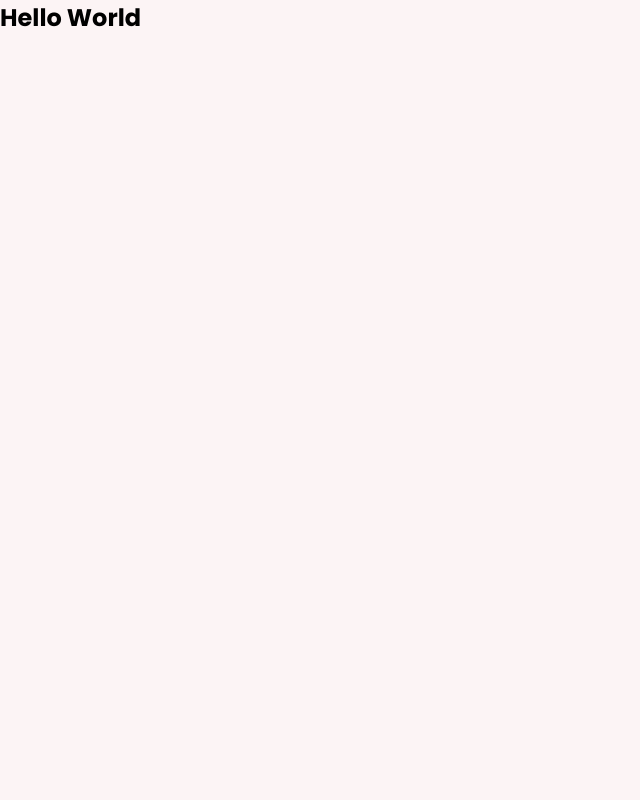
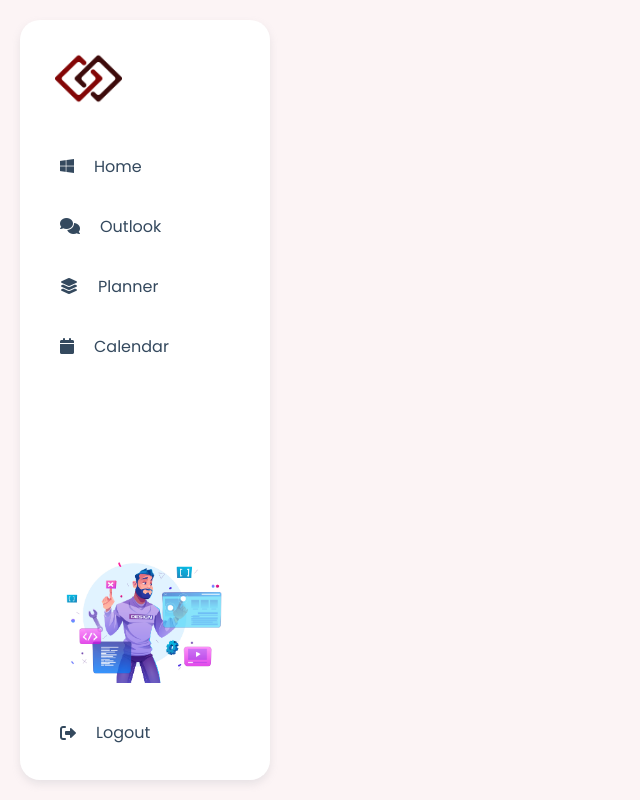
Before and after one commit to sary1/wework, a React (Create React App) app in the folder client/: page / in a window 1280 px wide. Shown: the whole page, without its empty margins (0-640 px from the left). Built offline with nearby package versions, Linux system fonts and the light colour scheme.

Commit message:
Web - Navbar frontend

```diff
--- a/client/public/index.html
+++ b/client/public/index.html
@@ -8,6 +8,13 @@
     <meta
       name="description"
       content="Web site created using create-react-app"
+    />
+    <link
+      rel="stylesheet"
+      href="https://cdnjs.cloudflare.com/ajax/libs/font-awesome/6.1.1/css/all.min.css"
+      integrity="sha512-KfkfwYDsLkIlwQp6LFnl8zNdLGxu9YAA1QvwINks4PhcElQSvqcyVLLD9aMhXd13uQjoXtEKNosOWaZqXgel0g=="
+      crossorigin="anonymous"
+      referrerpolicy="no-referrer"
     />
     <link rel="apple-touch-icon" href="%PUBLIC_URL%/logo192.png" />
     <link rel="manifest" href="%PUBLIC_URL%/manifest.json" />
--- a/client/src/App.js
+++ b/client/src/App.js
@@ -1,9 +1,10 @@
+import Profile from "./pages/Profile";
 import "./App.scss";
 
 function App() {
   return (
     <div className="App">
-      <h2>Hello World</h2>
+      <Profile />
     </div>
   );
 }
--- /dev/null
+++ b/client/src/components/Navbar/Navbar.scss
@@ -0,0 +1,74 @@
+.Navbar {
+  position: fixed;
+  width: 250px;
+  height: 95vh;
+  background: #fff;
+  margin: 20px;
+  border-radius: 20px;
+  box-shadow: rgba(149, 157, 165, 0.2) 0px 4px 8px;
+  overflow: hidden;
+  padding: 15px;
+  //   display: flex;
+  //   flex-direction: column;
+  display: grid;
+  grid-template-rows: 0.5fr 4fr 1fr 0.5fr;
+
+  &-logo {
+    margin: 10px;
+    padding-left: 10px;
+    cursor: pointer;
+    & img {
+      width: 35%;
+    }
+  }
+
+  &-routes {
+    &-item {
+      display: flex;
+      align-items: center;
+      color: #34495e;
+      margin: 15px;
+      cursor: pointer;
+      padding: 10px;
+      border-radius: 10px;
+      transition: all 0.15s ease-in-out;
+
+      &:hover {
+        color: #3498db;
+        background-color: hsla(204, 64%, 44%, 0.15);
+      }
+
+      &Brand {
+        &:nth-child(1) {
+          padding-right: 20px;
+        }
+      }
+    }
+  }
+
+  &-graphic {
+    margin: 10px;
+    cursor: pointer;
+    & img {
+      width: 100%;
+    }
+  }
+
+  &-logout {
+    display: flex;
+    align-items: center;
+    color: #34495e;
+    margin: 15px;
+    cursor: pointer;
+    max-height: 35px;
+    padding: 10px;
+    border-radius: 10px;
+    transition: all 0.15s ease-in-out;
+    align-self: flex-end;
+
+    &:hover {
+      color: #3498db;
+      background-color: hsla(204, 64%, 44%, 0.15);
+    }
+  }
+}
--- /dev/null
+++ b/client/src/components/Navbar/index.jsx
@@ -0,0 +1,42 @@
+import React from "react";
+import "./Navbar.scss";
+
+const Navbar = () => {
+  return (
+    <div className="Navbar">
+      <div className="Navbar-logo">
+        <img src="/images/company.png" alt="Company-Logo" />
+      </div>
+
+      <div className="Navbar-routes">
+        <div className="Navbar-routes-item Navbar-routes-home">
+          <i class="Navbar-routes-itemBrand fa-brands fa-windows"></i>
+          <p>Home</p>
+        </div>
+        <div className="Navbar-routes-item Navbar-routes-outlook">
+          <i class="Navbar-routes-itemBrand fa-solid fa-comments"></i>
+          <p>Outlook</p>
+        </div>
+        <div className="Navbar-routes-item Navbar-routes-planner">
+          <i class="Navbar-routes-itemBrand fa-solid fa-layer-group"></i>
+          <p>Planner</p>
+        </div>
+        <div className="Navbar-routes-item Navbar-routes-calendar">
+          <i class="Navbar-routes-itemBrand fa-solid fa-calendar"></i>
+          <p>Calendar</p>
+        </div>
+      </div>
+
+      <div className="Navbar-graphic">
+        <img src="/images/developer.jpg" alt="Developer-Graphic" />
+      </div>
+
+      <div className="Navbar-logout">
+        <i class="Navbar-routes-itemBrand fa-solid fa-right-from-bracket"></i>
+        <p>Logout</p>
+      </div>
+    </div>
+  );
+};
+
+export default Navbar;
--- /dev/null
+++ b/client/src/pages/Profile.jsx
@@ -0,0 +1,12 @@
+import React from "react";
+import Navbar from "../components/Navbar";
+
+const Profile = () => {
+  return (
+    <div className="Profile">
+      <Navbar />
+    </div>
+  );
+};
+
+export default Profile;
```
Also changed, not shown: client/public/images/company.png (added), client/public/images/developer.jpg (added).
